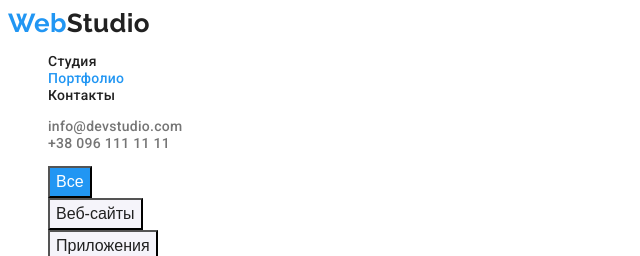
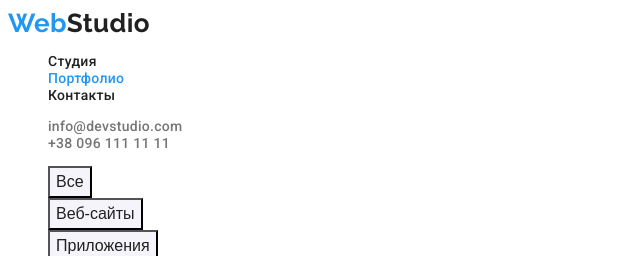
Before and after one commit to absoul345/goit-markup-hw-02, a plain HTML site: page portfolio.html in a window 1280 px wide. Shown: the top 256 px of the page, without its empty margins (0-640 px from the left). Drawn offline with Linux system fonts and the light colour scheme.

Commit message:
Убрал current с кнопки "Все"

```diff
--- a/portfolio.html
+++ b/portfolio.html
@@ -37,7 +37,7 @@
             <!-- <h1>Наши проекты</h1>
             <h2>Фильтры</h2> -->
             <ul class="filter-list list">
-                <li><button type="button" class="filter current">Все</button></li>
+                <li><button type="button" class="filter">Все</button></li>
                 <li><button type="button" class="filter">Веб-сайты</button></li>
                 <li><button type="button" class="filter">Приложения</button></li>
                 <li><button type="button" class="filter">Дизайн</button></li>
```
